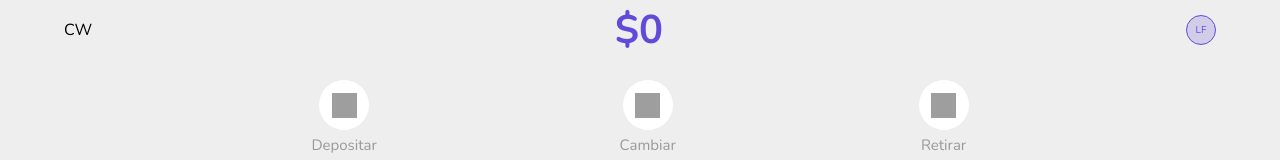
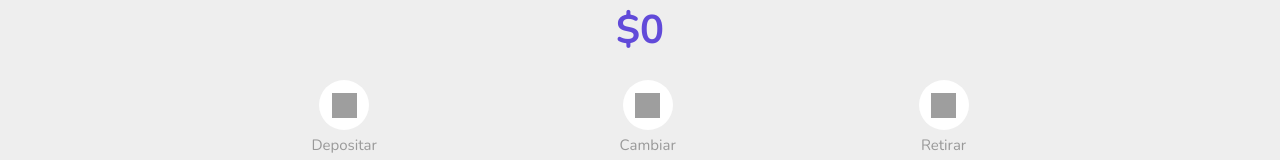
Before and after one commit to liofranco/crypto-wallet, a React (Create React App) app: page / in a window 1280 px wide. Shown: the top 160 px of the page. Built offline with nearby package versions, Linux system fonts and the light colour scheme; grey boxes are pictures that could not be loaded.

Commit message:
Header css

```diff
--- a/src/App.css
+++ b/src/App.css
@@ -33,7 +33,6 @@
 .header{
   width: 90%;
   height: 40px;
-  justify-content: space-between;
 }
 
 .saldo{
--- a/src/components/Header.js
+++ b/src/components/Header.js
@@ -5,15 +5,15 @@ const Header = ({saldoTotal}) => {
     return (
         <div className="header-container flex-center">
             <div className="flex-center header">
-                <div className="">
+                {/* <div className="">
                     CW
-                </div>
+                </div> */}
                 <div className="saldo">
                     ${saldoTotal}
                 </div>
-                <div className="user-img flex-center">
+                {/* <div className="user-img flex-center">
                     LF
-                </div>
+                </div> */}
             </div>
         </div>
     );
```
